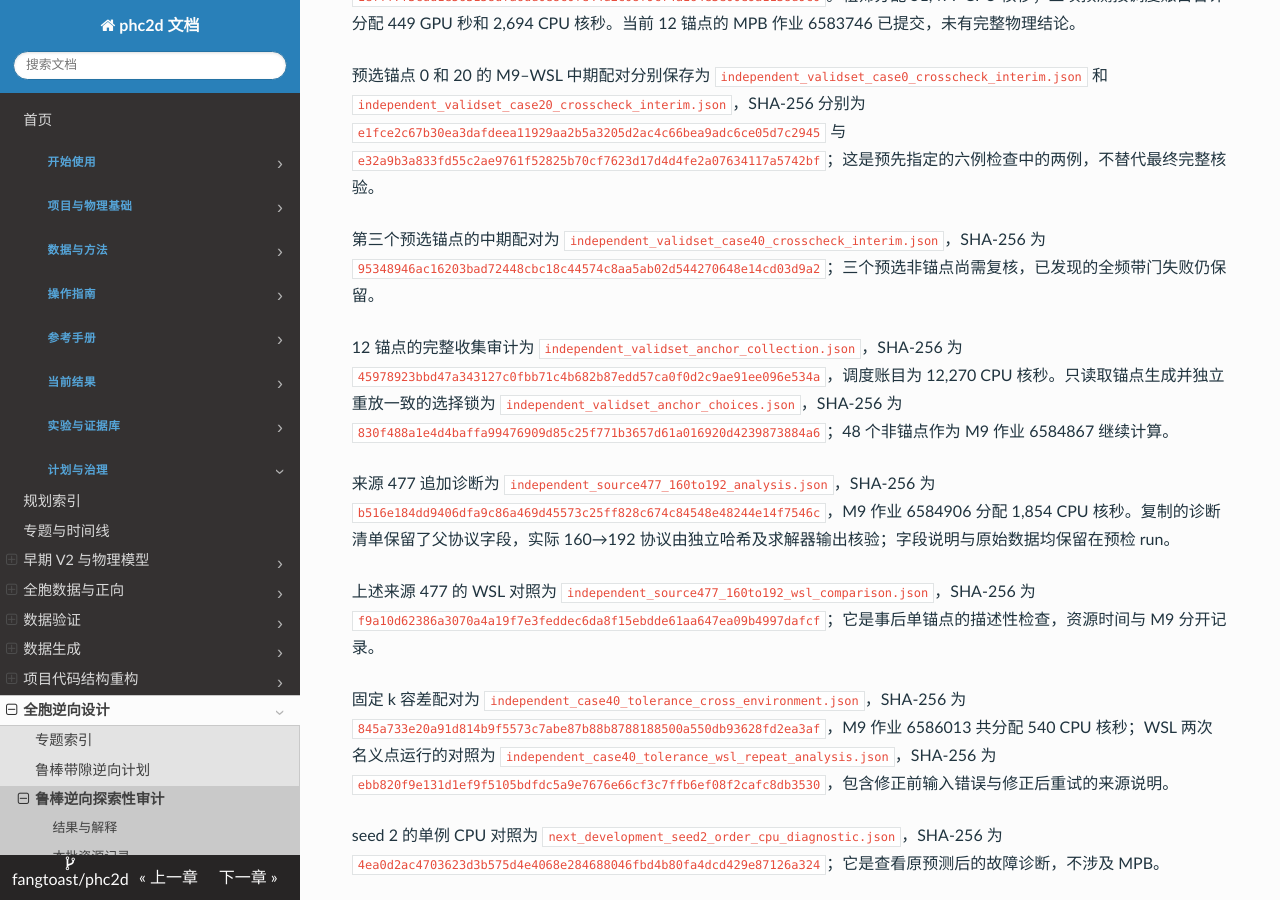
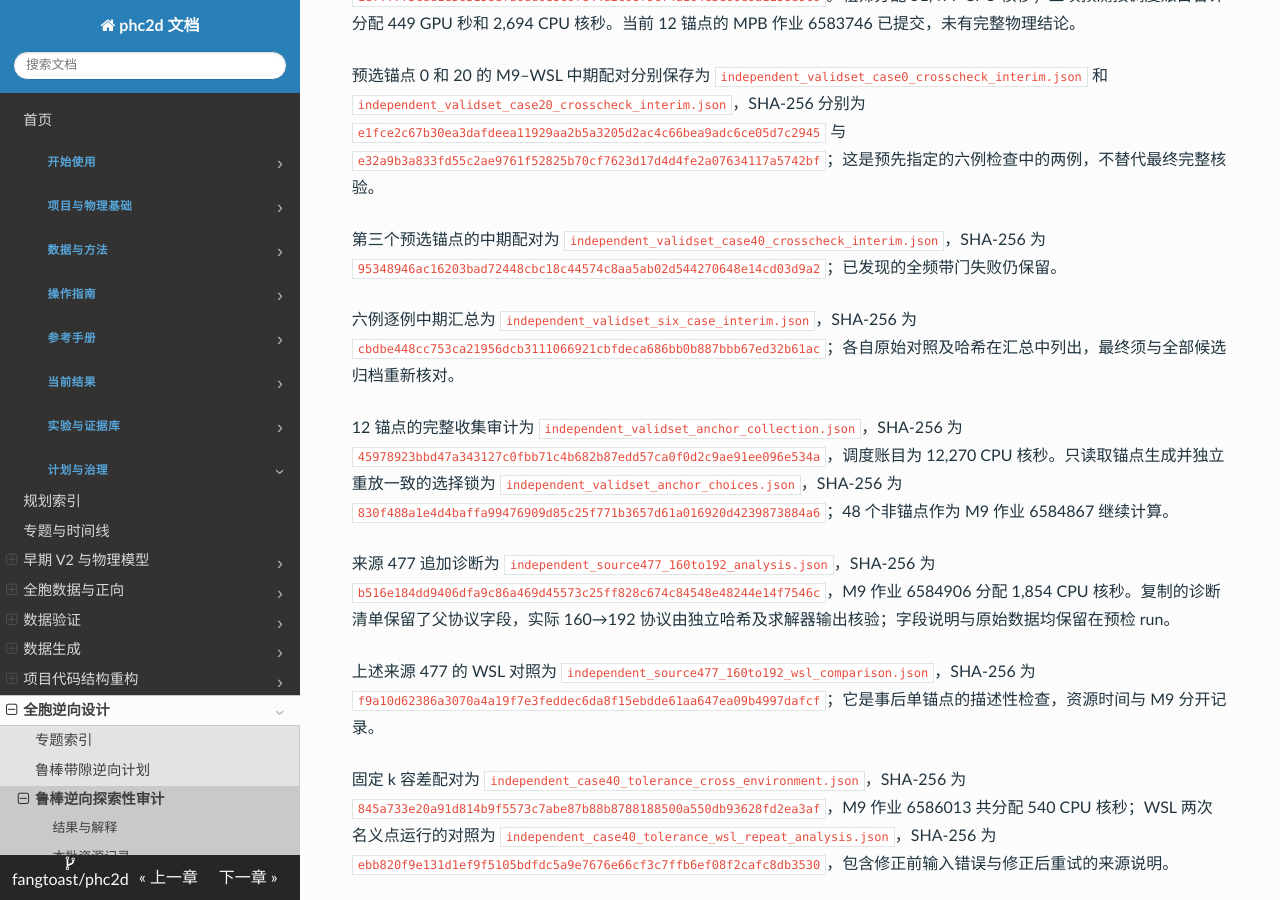
Before and after one commit to fangtoast/phc2d, an MkDocs documentation site: the page built from docs/results/inverse/鲁棒带隙逆向可用性审计.md, in a window 1280 px wide and 900 px high, scrolled down 10729 px. Built offline with MkDocs 1.6.1, drawn with Linux system fonts in a browser that asks for light colours; some of the changed text lies outside the part shown.

Commit message:
Record six inverse crosschecks

```diff
--- a/docs/results/inverse/鲁棒带隙逆向可用性审计.md
+++ b/docs/results/inverse/鲁棒带隙逆向可用性审计.md
@@ -100,7 +100,7 @@ source_artifacts:
 | N56 不限节点的补充对照 | 调度到另一节点，同样两个 checkpoint 和两个候选的 CPU/GPU 谱均有限且带序正常，四组最大差约 $1.32\times10^{-5}$–$1.60\times10^{-5}$ | 同 PyTorch/CUDA 版本与 GPU 型号；此前异常节点上同四组 GPU 出现非有限值或较大异常。没有为此诊断预注册数值容差，不作门槛通过判断；不能据两个节点断定故障根因，也不改变锁定预测 |
 | N40 补充对照 | 同样两个 checkpoint 和两个候选在 N40 的 CPU/GPU 谱均有限且带序正常，四组最大差均约 $5.96\times10^{-8}$ | 事后小样本诊断，PyTorch/CUDA 版本与 N56 不同；未预注册容差，不能据此定位异常根因或替换原锁定预测 |
 | 新种子条件开发批的粗筛与冻结预测 | 独立生成的 1,024 个来源，固定网格正、近零、负层分别为 17、11、996；按预定规则各抽 4 个。三个 seed 对 60 个候选均可评分，首个候选的 CPU/GPU 全谱最大差分别约 $1.19\times10^{-7}$、$1.44\times10^{-5}$、$1.51\times10^{-5}$，均低于预设 $5\times10^{-5}$ | 方法调整受已有开发结果启发；这是新来源的条件开发批，粗筛和代理预测不证明物理设计质量。首例跨设备一致不保证全部候选的跨设备一致，也不改变先前批次的失败 |
-| 新批预选锚点跨环境中期检查 | 三个预选锚点中，第一个通过全频带 $10^{-6}$ 容差；第二个最大差为 $1.18534\times10^{-6}$，第三个最大差为 $1.34706\times10^{-5}$，两者均超过容差，k 点和数值门判断一致 | 第二例最大差在 B1，第三例在 B8；两例目标 B4–B5 最大差分别约 $5.96\times10^{-8}$ 和 $2.98\times10^{-7}$。原全频带门仍为失败；三个预选非锚点尚未完成 |
+| 新批六例跨环境中期检查 | 预选的六例逐例配对中 3/6 通过全频带 $10^{-6}$ 容差；三个未通过例的最大差分别约 $1.19\times10^{-6}$、$1.35\times10^{-5}$ 和 $7.39\times10^{-6}$ | 原全频带门为失败，不按目标带对重定义通过；目前是逐例中期核验，仍需与完成后的完整物理归档核对 |
 | 新批锚点数值门与选择锁 | 12 个锚点的 M9 结果均已核验，来源 477 的锚点未通过数值门；其三个 seed 不可判定，其余 33 个来源–seed 的选择已锁定 | 预定的全来源数值门已不能通过；仍按冻结协议计算全部 48 个非锚点，保留失败并分析，不以完成计算代替 P2 通过 |
 | 来源 477 的 160→192 追加诊断 | 同一锚点的三个偏移均通过该更高分辨率合同的数值门，共同目标裕量约为 −0.02208；WSL 与 M9 的 k 点和门判断一致，全谱最大差约 $2.38\times10^{-7}$ | 查看原失败后进行的单锚点诊断；WSL 对照未设通过阈值。不追溯改变原批失败，也不证明整组候选或连续 BZ 收敛 |
 | 第三个预选锚点的固定 k 容差诊断 | 名义/正偏移在同一预选 k 点，M9–WSL 的全谱最大差在容差 $10^{-7}$ 下为 $1.08\times10^{-5}$/$1.23\times10^{-5}$；容差 $10^{-9}$ 下为 $2.54\times10^{-7}$/$1.87\times10^{-5}$ | 更严格容差并未在两个偏移上同时消除差异；固定点运行的求解轨迹与原多 k 计算不同，仅供事后诊断，不改变原门或证明故障原因。WSL 因输入错误修复产生的两次名义点运行另有原始记录 |
@@ -253,7 +253,9 @@ N40 对照作业 5524656 在节点 g0727 完成，分配 127 GPU 秒和 762 CPU
 
 预选锚点 0 和 20 的 M9–WSL 中期配对分别保存为 `independent_validset_case0_crosscheck_interim.json` 和 `independent_validset_case20_crosscheck_interim.json`，SHA-256 分别为 `e1fce2c67b30ea3dafdeea11929aa2b5a3205d2ac4c66bea9adc6ce05d7c2945` 与 `e32a9b3a833fd55c2ae9761f52825b70cf7623d17d4d4fe2a07634117a5742bf`；这是预先指定的六例检查中的两例，不替代最终完整核验。
 
-第三个预选锚点的中期配对为 `independent_validset_case40_crosscheck_interim.json`，SHA-256 为 `95348946ac16203bad72448cbc18c44574c8aa5ab02d544270648e14cd03d9a2`；三个预选非锚点尚需复核，已发现的全频带门失败仍保留。
+第三个预选锚点的中期配对为 `independent_validset_case40_crosscheck_interim.json`，SHA-256 为 `95348946ac16203bad72448cbc18c44574c8aa5ab02d544270648e14cd03d9a2`；已发现的全频带门失败仍保留。
+
+六例逐例中期汇总为 `independent_validset_six_case_interim.json`，SHA-256 为 `cbdbe448cc753ca21956dcb3111066921cbfdeca686bb0b887bbb67ed32b61ac`；各自原始对照及哈希在汇总中列出，最终须与全部候选归档重新核对。
 
 12 锚点的完整收集审计为 `independent_validset_anchor_collection.json`，SHA-256 为 `45978923bbd47a343127c0fbb71c4b682b87edd57ca0f0d2c9ae91ee096e534a`，调度账目为 12,270 CPU 核秒。只读取锚点生成并独立重放一致的选择锁为 `independent_validset_anchor_choices.json`，SHA-256 为 `830f488a1e4d4baffa99476909d85c25f771b3657d61a016920d4239873884a6`；48 个非锚点作为 M9 作业 6584867 继续计算。
 
```
